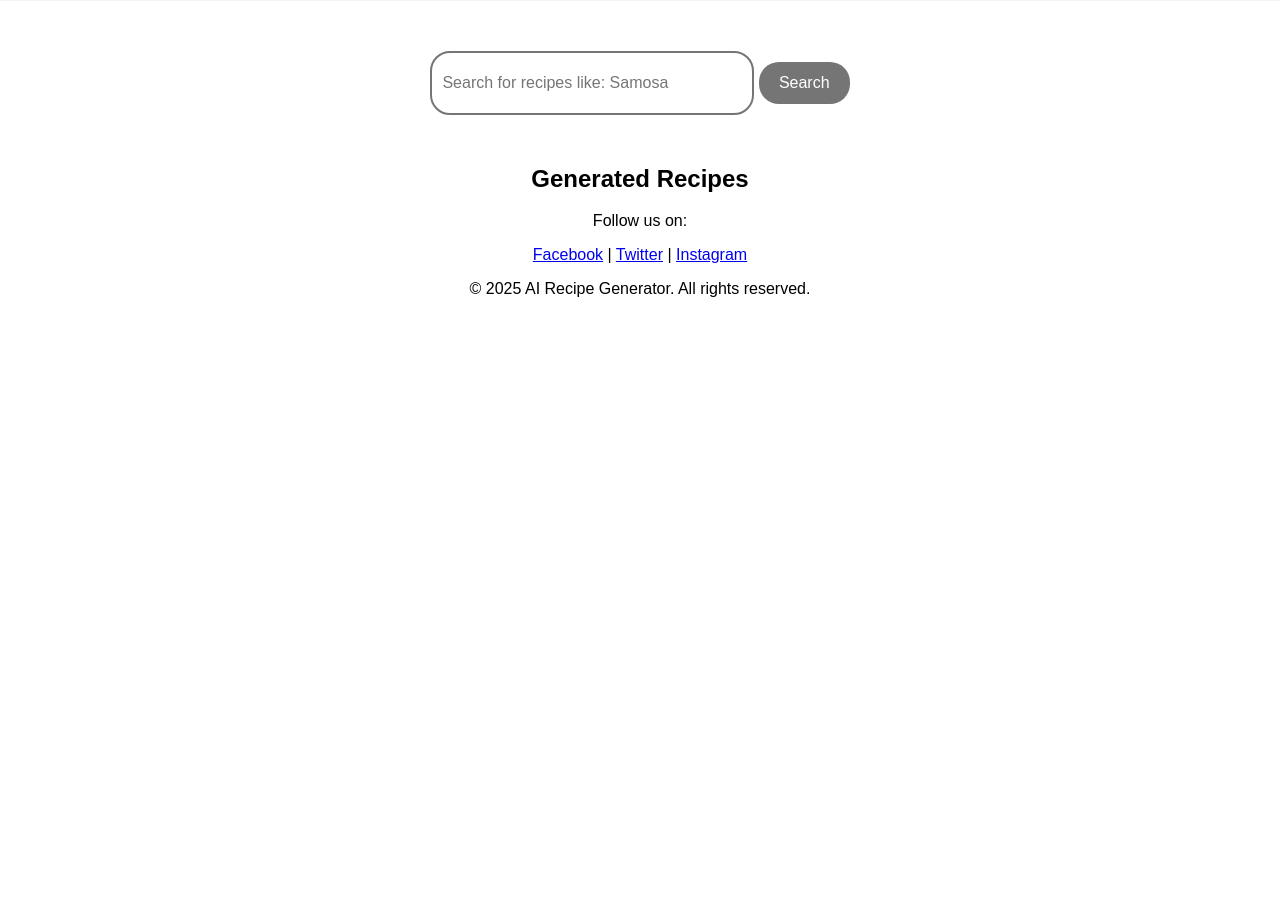
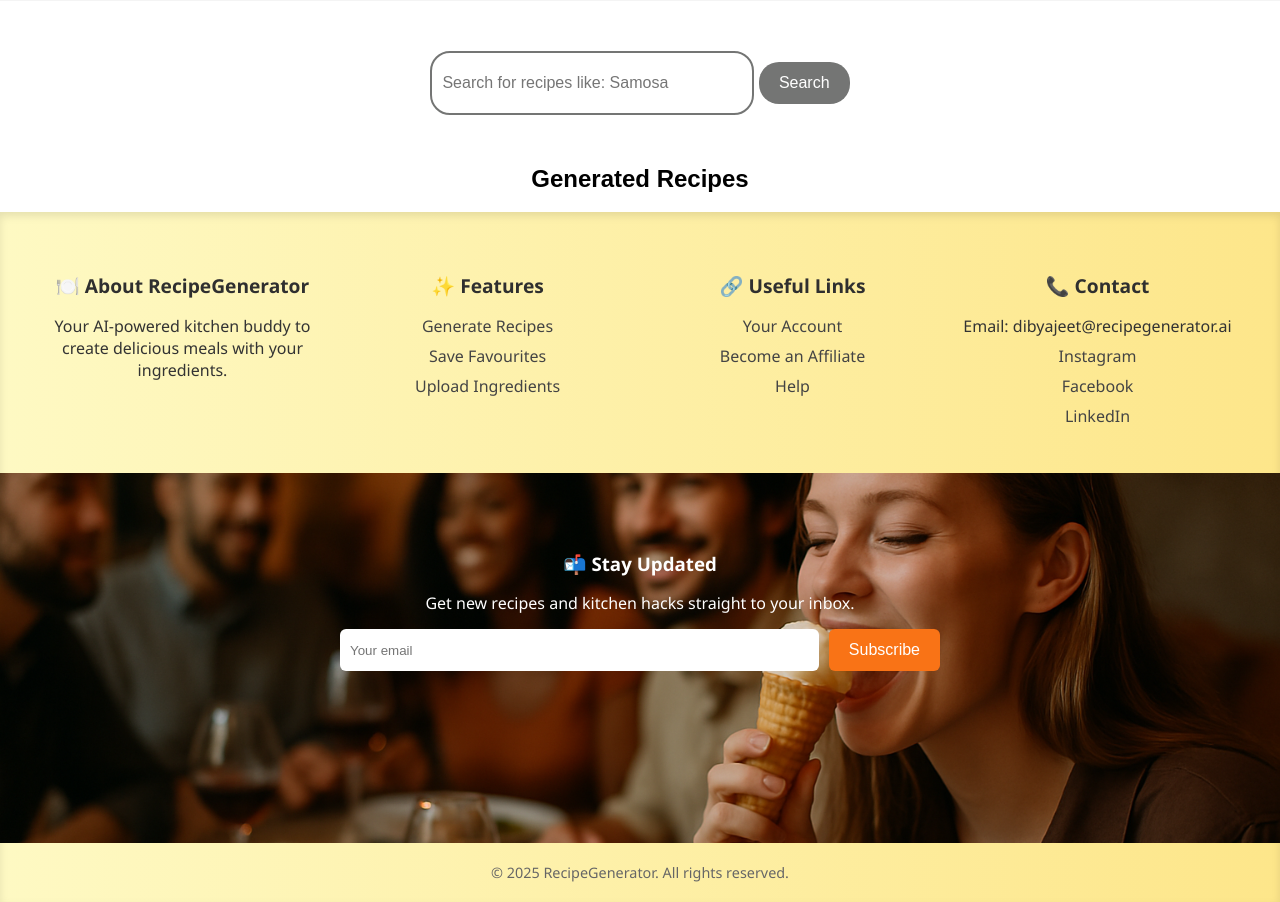
Before and after one commit to Dibyajeet-Das/Food_Recipie_Generator, a Django app: page / in a window 1280 px wide. Shown: the part 2079-2981 px from the top of the page. Before the commit the page ends 2376 px from the top, so only its background shows below. Run offline with Django 5.2, Linux system fonts and the light colour scheme.

Commit message:
Add files via upload

```diff
--- a/RecipieGenerator/Template/Home.html
+++ b/RecipieGenerator/Template/Home.html
@@ -14,7 +14,8 @@
     <nav class="navbar">
         <ul>
             <li class="brand"><a href="#home" style="font-style: italic; font-weight: bold;">Food Delight</a></li>
-            <div class="nav-items">
+            <div class="hamburger" id="hamburger">&#9776;</div> <!-- Hamburger icon -->
+            <div class="nav-items" id="nav-menu">
                 <li><a href="#home">Home</a></li>
                 <li><a href="#gallery">Gallery</a></li>
                 <li><a href="#search">Search</a></li>
@@ -90,13 +91,63 @@
         <h2>Generated Recipes</h2>
         <div id="recipe-results"></div>
     </section>
-    <footer>
-        <p>Follow us on:</p>
-        <a href="https://facebook.com" target="_blank">Facebook</a> |
-        <a href="https://twitter.com" target="_blank">Twitter</a> |
-        <a href="https://instagram.com" target="_blank">Instagram</a>
-        <p>&copy; 2025 AI Recipe Generator. All rights reserved.</p>
-    </footer>
 
+    <footer class="footer">
+        <div class="footer-container">
+          <!-- About Section -->
+          <div class="footer-section">
+            <h3>🍽️ About RecipeGenerator</h3>
+            <p>Your AI-powered kitchen buddy to create delicious meals with your ingredients.</p>
+          </div>
+
+          <!-- Features Section -->
+          <div class="footer-section">
+            <h3>✨ Features</h3>
+            <ul>
+              <li><a href="#">Generate Recipes</a></li>
+              <li><a href="#">Save Favourites</a></li>
+              <li><a href="#">Upload Ingredients</a></li>
+            </ul>
+          </div>
+
+          <!-- Useful Links -->
+          <div class="footer-section">
+            <h3>🔗 Useful Links</h3>
+            <ul>
+              <li><a href="#">Your Account</a></li>
+              <li><a href="#">Become an Affiliate</a></li>
+              <li><a href="#">Help</a></li>
+            </ul>
+          </div>
+
+          <!-- Contact Section -->
+          <div class="footer-section">
+            <h3>📞 Contact</h3>
+            <ul>
+              <li>Email: dibyajeet@recipegenerator.ai</li>
+              <li><a href="#">Instagram</a></li>
+              <li><a href="#">Facebook</a></li>
+              <li><a href="#">LinkedIn</a></li>
+            </ul>
+          </div>
+        </div>
+
+        <!-- Subscribe Section -->
+        <div class="subscribe-banner">
+          <div class="subscribe-content">
+            <h3>📬 Stay Updated</h3>
+            <p>Get new recipes and kitchen hacks straight to your inbox.</p>
+            <form class="subscribe-form">
+              <input type="email" placeholder="Your email" required>
+              <button type="submit">Subscribe</button>
+            </form>
+          </div>
+        </div>
+
+        <!-- Bottom Footer -->
+        <div class="footer-bottom">
+          © 2025 RecipeGenerator. All rights reserved.
+        </div>
+      </footer>
 </body>
 </html>
```
